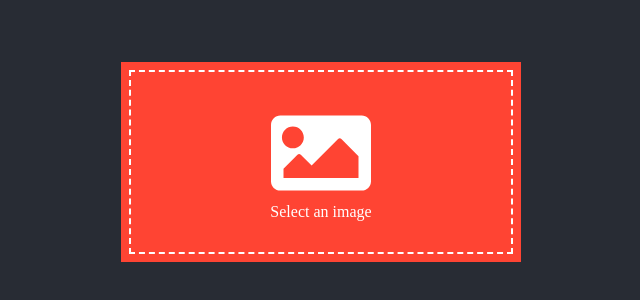
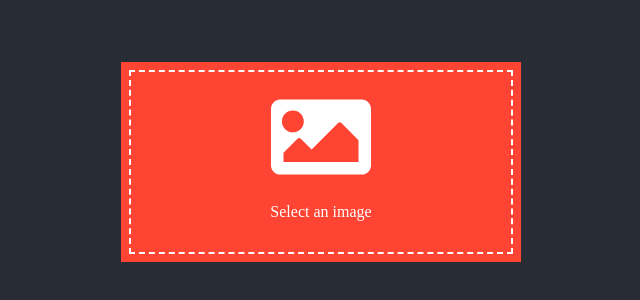
Before and after one commit to DaveRubin/tinytap_test, a React (Create React App) app: page / in a window 1280 px wide. Shown: the part 238-538 px from the top of the page, without its empty margins (319-959 px from the left). Built offline with nearby package versions, Linux system fonts and the light colour scheme.

Commit message:
last fixes

```diff
--- a/src/components/CanvasCutter/components/ImageSelector/index.js
+++ b/src/components/CanvasCutter/components/ImageSelector/index.js
@@ -63,18 +63,20 @@ export class ImageSelector extends React.Component {
     return (
       <ImageSelectorWrapper>
         <FileInputBox>
-          <FileInputText className="selectImageText">
+          <FileInputText>
             <IconWrapper>
               <FaImage />
             </IconWrapper>
-            {imageSrc ? messages.dragToReplace : messages.pleaseSelect}
+            <p className="selectImageText">
+              {imageSrc ? messages.dragToReplace : messages.pleaseSelect}
+            </p>
           </FileInputText>
           <FileInput
             onChange={this.readUrl}
             className="fileSelection"
             type="file"
             name="file"
-            id="file"
+            id="fileSelection"
             ref={this.inputRef}
           />
         </FileInputBox>
```
Also changed, not shown: 1 other file (tests, documents, lock files or other folders).
